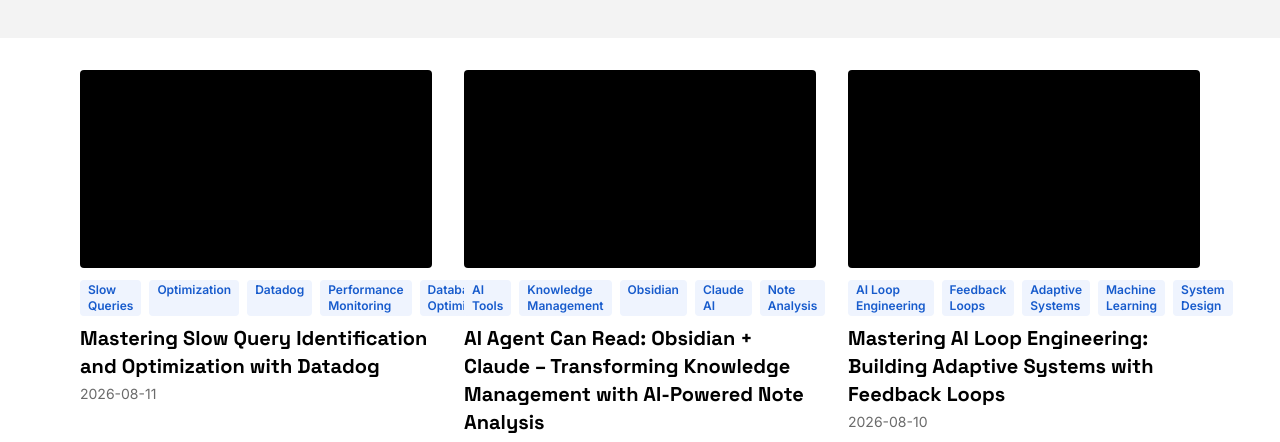
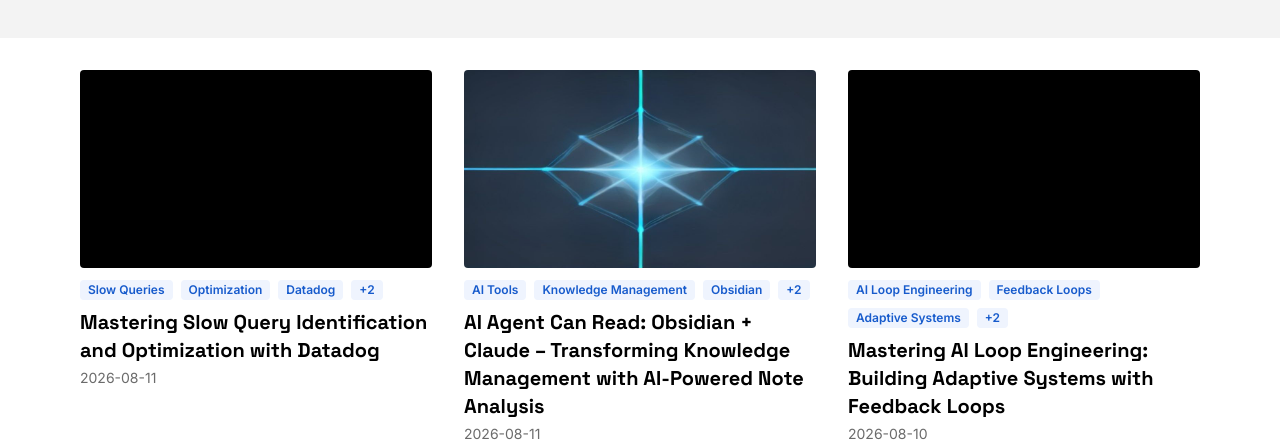
Before and after one commit to bilaschandra/blogs, a Next.js app: page /blog in a window 1280 px wide. Shown: the part 206-648 px from the top of the page. Built offline with nearby package versions, Linux system fonts and the light colour scheme.

Commit message:
Showed tag in the post details page

```diff
--- a/content/posts/ai-agent-can-obsidian-claude-transforming-knowledg.md
+++ b/content/posts/ai-agent-can-obsidian-claude-transforming-knowledg.md
@@ -3,10 +3,8 @@ title: "AI Agent Can Read: Obsidian + Claude – Transforming Knowledge Manageme
 description: "AI-powered note analysis with Obsidian and Claude transforms knowledge management."
 date: 2026-08-11
 tags: ["AI Tools", "Knowledge Management", "Obsidian", "Claude AI", "Note Analysis"]
+coverImage: "/images/posts/ai-agent-can-obsidian-claude-transforming-knowledg.jpg"
 ---
-
-
-![Featured Image](/images/posts/ai-agent-can-obsidian-claude-transforming-knowledg.jpg)
 
 # AI Agent Can Read: Obsidian + Claude – Transforming Knowledge Management with AI-Powered Note Analysis
 
--- a/src/app/blog/[slug]/page.tsx
+++ b/src/app/blog/[slug]/page.tsx
@@ -1,5 +1,6 @@
 import { notFound } from "next/navigation";
 import Image from "next/image";
+import Link from "next/link";
 import { MDXRemote } from "next-mdx-remote/rsc";
 import { getAllPosts, getPostBySlug } from "@/lib/posts";
 import { mdxOptions } from "@/lib/mdx";
@@ -23,6 +24,19 @@ export default function PostPage({ params }: { params: { slug: string } }) {
       <div className="mx-auto max-w-3xl px-4 pt-16 text-center">
         <p className="text-sm text-uber-gray">{post.date}</p>
         <h1 className="mt-2 font-heading text-4xl font-bold text-black">{post.title}</h1>
+        {post.tags.length > 0 && (
+          <div className="mt-4 flex flex-wrap justify-center gap-2">
+            {post.tags.map((tag) => (
+              <Link
+                key={tag}
+                href={`/tags/${tag}`}
+                className="rounded bg-uber-tag-bg px-2 py-0.5 text-xs font-semibold text-uber-tag-text"
+              >
+                {tag}
+              </Link>
+            ))}
+          </div>
+        )}
       </div>
       <div className="relative mx-auto mt-8 aspect-video w-full max-w-3xl overflow-hidden rounded">
         {post.coverImage ? (
--- a/src/components/PostCard.tsx
+++ b/src/components/PostCard.tsx
@@ -1,6 +1,8 @@
 import Link from "next/link";
 import Image from "next/image";
 import type { Post } from "@/lib/types";
+
+const MAX_VISIBLE_TAGS = 3;
 
 export function PostCard({ post }: { post: Post }) {
   return (
@@ -12,8 +14,8 @@ export function PostCard({ post }: { post: Post }) {
           <div className="h-full w-full bg-uber-black" />
         )}
       </Link>
-      <div className="mt-3 flex gap-2">
-        {post.tags.map((tag) => (
+      <div className="mt-3 flex flex-wrap gap-2">
+        {post.tags.slice(0, MAX_VISIBLE_TAGS).map((tag) => (
           <Link
             key={tag}
             href={`/tags/${tag}`}
@@ -22,6 +24,14 @@ export function PostCard({ post }: { post: Post }) {
             {tag}
           </Link>
         ))}
+        {post.tags.length > MAX_VISIBLE_TAGS && (
+          <Link
+            href={`/blog/${post.slug}`}
+            className="rounded bg-uber-tag-bg px-2 py-0.5 text-xs font-semibold text-uber-tag-text"
+          >
+            +{post.tags.length - MAX_VISIBLE_TAGS}
+          </Link>
+        )}
       </div>
       <Link
         href={`/blog/${post.slug}`}
```
